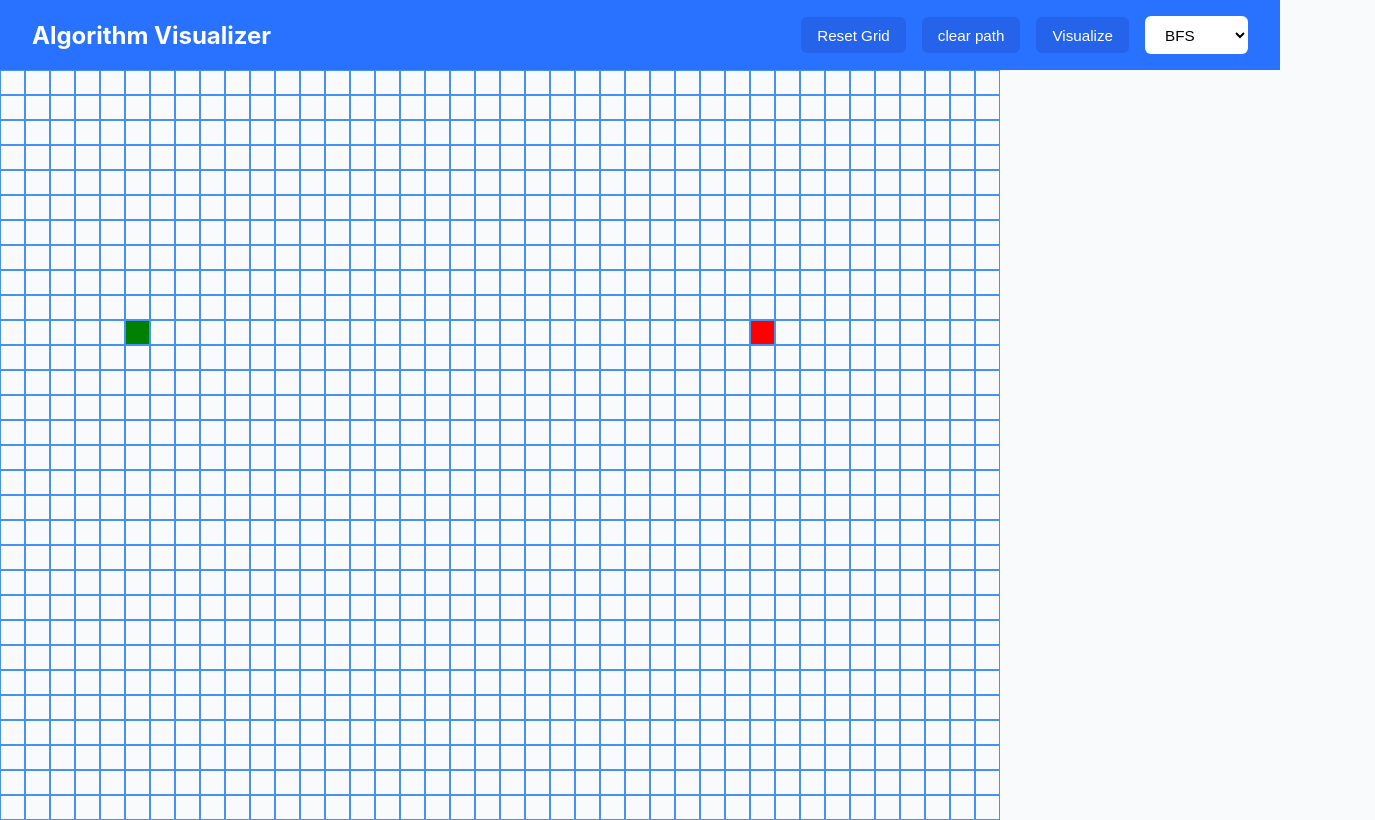
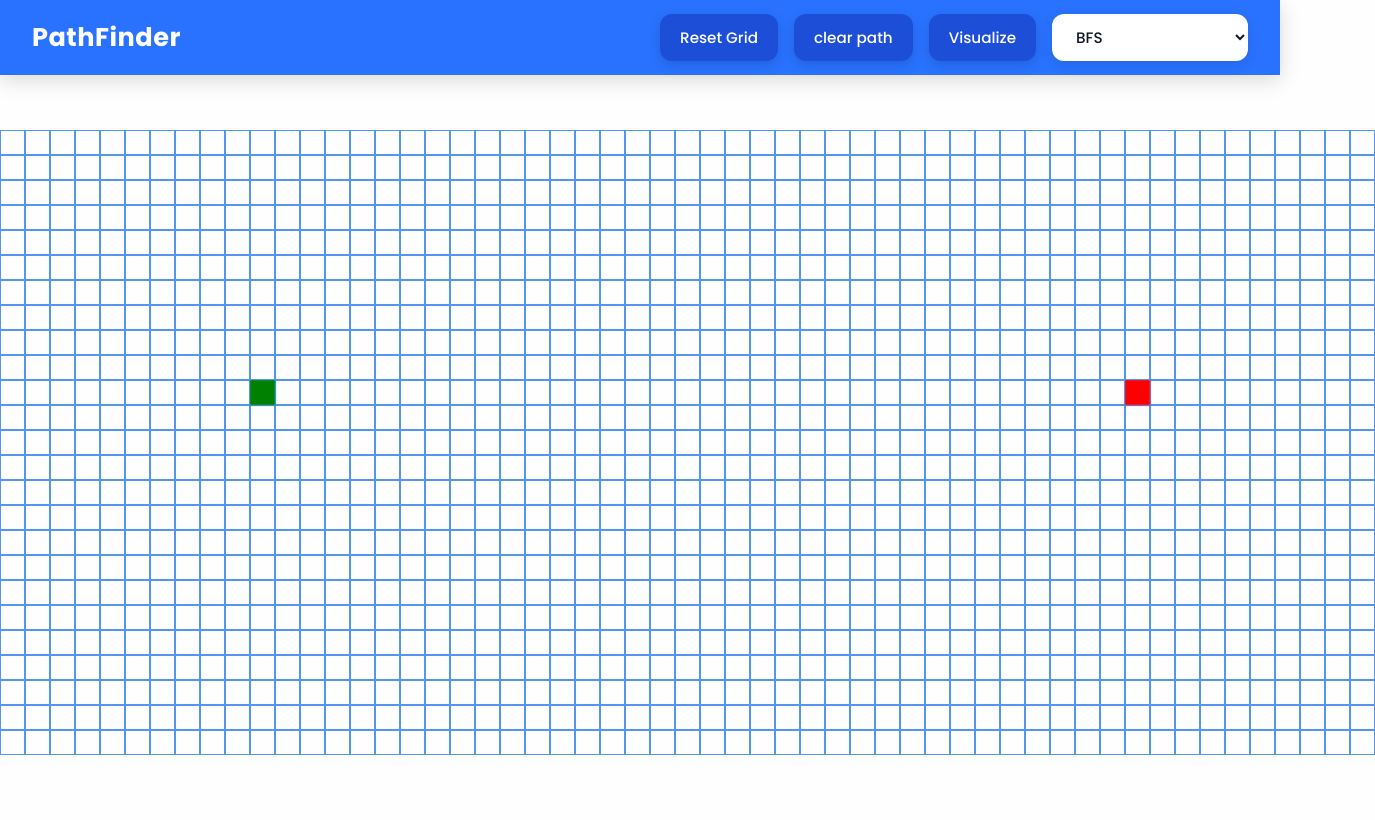
Before and after one commit to KanishkRichhariya107/Path_Finder, a React (Vite) app: page / in a window 1280 px wide. Shown: the whole page, 1375 px wide, since content can reach past the window. Built offline with nearby package versions, Linux system fonts and the light colour scheme.

Commit message:
Animations done, improved navbar css and good font included

```diff
--- a/index.html
+++ b/index.html
@@ -2,6 +2,9 @@
 <html lang="en">
   <head>
     <meta charset="UTF-8" />
+    <link rel="preconnect" href="https://fonts.googleapis.com">
+<link rel="preconnect" href="https://fonts.gstatic.com" crossorigin>
+<link href="https://fonts.googleapis.com/css2?family=Poppins:wght@300;400;500;600;700&display=swap" rel="stylesheet">
     <link rel="icon" type="image/svg+xml" href="/favicon.svg" />
     <meta name="viewport" content="width=device-width, initial-scale=1.0" />
     <title>path-finder</title>
--- /dev/null
+++ b/src/Algorithms/bidirectionalBfs.js
@@ -0,0 +1,105 @@
+function getNeighbours(grid,node){
+
+    const neighbours=[];
+
+    const {row,col}=node;
+
+    if(row>0)
+        neighbours.push(grid[row-1][col]);
+
+    if(row<grid.length-1)
+        neighbours.push(grid[row+1][col]);
+
+    if(col>0)
+        neighbours.push(grid[row][col-1]);
+
+    if(col<grid[0].length-1)
+        neighbours.push(grid[row][col+1]);
+
+    return neighbours;
+}
+
+function buildPath(meetNode){
+
+    const path=[];
+
+    let curr=meetNode;
+
+    while(curr!==null){
+
+        path.unshift(curr);
+
+        curr=curr.PreviousNode;
+    }
+
+    curr=meetNode.EndPreviousNode;
+
+    while(curr!==null){
+
+        path.push(curr);
+
+        curr=curr.EndPreviousNode;
+    }
+
+    return path;
+}
+
+export function bidirectionalBfs(grid,startNode,endNode){
+    const startQueue=[];
+    const endQueue=[];
+    const visitedNodes=[];
+    const startVisited=new Set();
+    const endVisited=new Set();
+    startQueue.push(startNode);
+    endQueue.push(endNode);
+    startVisited.add(startNode);
+    endVisited.add(endNode);
+    while(startQueue.length>0 &&endQueue.length>0){
+        const currentStart=startQueue.shift();
+        visitedNodes.push(currentStart);
+        const startNeighbours=getNeighbours(grid,currentStart);
+
+        for(const neighbour of startNeighbours){
+            if(neighbour.isWall)
+                continue;
+            if(startVisited.has(neighbour))
+                continue;
+            neighbour.PreviousNode=currentStart;
+            startVisited.add(neighbour);
+            startQueue.push(neighbour);
+            if(endVisited.has(neighbour)){
+                visitedNodes.push(neighbour);
+                return{
+                    visitedNodes,
+                    path:
+                    buildPath(neighbour)
+                };
+            }
+        }
+        const currentEnd=endQueue.shift();
+        visitedNodes.push(currentEnd);
+        const endNeighbours=getNeighbours(grid,currentEnd);
+        for(const neighbour of endNeighbours){
+            if(neighbour.isWall)
+                continue;
+            if(endVisited.has(neighbour))
+                continue;
+            neighbour.EndPreviousNode=currentEnd;
+            endVisited.add(neighbour);
+            endQueue.push(neighbour);
+            if(startVisited.has(neighbour)){
+                visitedNodes.push(neighbour);
+                return{
+                    visitedNodes,
+                    path:
+                    buildPath(neighbour)
+                };
+            }
+        }
+    }
+
+    return{
+        visitedNodes,
+        path:[]
+    };
+}
--- /dev/null
+++ b/src/components/Grid/Grid.css
@@ -0,0 +1,13 @@
+.grid-container{
+    display: flex;
+    flex-direction: column;
+    align-items: center;
+    justify-content: center;
+
+    width: fit-content;
+    margin: 55px auto;
+}
+
+.grid-row{
+    display: flex;
+}
--- a/src/components/Grid/Grid.jsx
+++ b/src/components/Grid/Grid.jsx
@@ -5,22 +5,23 @@ import { bfs } from '../../Algorithms/bfs'
 import { dfs } from '../../Algorithms/dfs'
 import { astar } from '../../Algorithms/astar'
 import { dijkstra } from '../../Algorithms/dijkstra'
+import { bidirectionalBfs } from '../../Algorithms/bidirectionalBfs'
 import { useEffect } from 'react'
-
+import "./Grid.css"
 const Grid = ({visualize,setVisualize,Algorithm,reset,setReset,clearPath,setClearPath}) => {
-    const [grid,setGrid]=useState(CreateGrid(30,40))
+    const [grid,setGrid]=useState(CreateGrid(25,55))
     const [mousePressed, setMousePressed] = useState(false);
     const [isDragStart, setIsDragStart] = useState(false);
     const [isDragEnd, setIsDragEnd] = useState(false);
     const [isRemovingWall, setIsRemovingWall] = useState(false);
     const [startPosition, setStartPosition] = useState({
     row: 10,
-    col: 5
+    col: 10
 });
 
 const [endPosition, setEndPosition] = useState({
     row: 10,
-    col: 30
+    col: 45
 });
 useEffect(()=>{
     if(!reset)
@@ -31,16 +32,16 @@ useEffect(()=>{
 
 function resetBoard(){
 
-    setGrid(CreateGrid(30,40));
+    setGrid(CreateGrid(25,55));
 
     setStartPosition({
         row:10,
-        col:5
+        col:10
     });
 
     setEndPosition({
         row:10,
-        col:30
+        col:45
     });
 
     setMousePressed(false);
@@ -67,6 +68,8 @@ useEffect(() => {
             visualizeDijkstra();
         else if(Algorithm=="A*")
             visualizeAstar();
+        else if(Algorithm=="Bi-directional BFS")
+            visualizeBidirectionalBFS();
         setVisualize(false);
 
     }, [visualize]);
@@ -197,7 +200,7 @@ function moveEndNode(row, col) {
             if(i === visitedNodes.length - 1) {
                 animatePath(path);
             }
-            }, 5*i);
+            }, i);
         }
     }
     function animatePath(path){
@@ -222,6 +225,7 @@ function clearpath(){
             newgrid[r][c].distance = Infinity;
             newgrid[r][c].gScore = Infinity;
             newgrid[r][c].fScore = Infinity;
+            newgrid[r][c].EndPreviousNode=null;
         }
     }
     setGrid([...newgrid])
@@ -232,6 +236,17 @@ function visualizeBFS(){
     const startnode=grid[startPosition.row][startPosition.col]
     const EndNode=grid[endPosition.row][endPosition.col]
     const result=bfs(grid,startnode,EndNode)
+    for(const node of result.visitedNodes){
+    node.isVisited = false;
+}
+    animateVisitedNodes(result.path,result.visitedNodes)
+
+    }
+function visualizeBidirectionalBFS(){
+        clearpath()
+    const startnode=grid[startPosition.row][startPosition.col]
+    const EndNode=grid[endPosition.row][endPosition.col]
+    const result=bidirectionalBfs(grid,startnode,EndNode)
     for(const node of result.visitedNodes){
     node.isVisited = false;
 }
@@ -275,11 +290,11 @@ console.log(result.path.length)
     }
 
   return (
-    <div>
+    <div className="grid-container">
       {
         grid.map((row,rowIndex)=>(
 
-        <div key={rowIndex} style={{display:'flex'}}>
+        <div key={rowIndex} className="grid-row">
             {
 
                 row.map((node)=>(
--- a/src/components/Navbar/Navbar.css
+++ b/src/components/Navbar/Navbar.css
@@ -1,7 +1,7 @@
 .navbar {
-  height: 70px;
+  height: 75px;
   width: 100%;
-  background-color: #2972FF;
+  background: #2972FF;
   color: white;
 
   display: flex;
@@ -9,12 +9,16 @@
   align-items: center;
 
   padding: 0 2rem;
+
   box-sizing: border-box;
+
+  box-shadow: 0 5px 20px rgba(0,0,0,.15);
 }
 
 .logo {
-  font-size: 1.5rem;
+  font-size: 1.6rem;
   font-weight: 700;
+  letter-spacing: .5px;
   cursor: pointer;
 }
 
@@ -26,23 +30,65 @@
 
 .nav-controls button,
 .nav-controls select {
-  padding: 0.6rem 1rem;
+
+  padding: 12px 20px;
+
   border: none;
-  border-radius: 6px;
-  font-size: 0.95rem;
+
+  border-radius: 12px;
+
+  font-size: .95rem;
+
+  font-weight: 500;
+
   cursor: pointer;
+
+  transition: all .2s ease;
 }
 
 .nav-controls button {
-  background-color: #2563eb;
+
+  background: #1d4ed8;
+
   color: white;
+
+  box-shadow:
+      0 4px 12px rgba(0,0,0,.15);
 }
 
 .nav-controls button:hover {
-  opacity: 0.9;
+
+  background: #1e40af;
+
+  transform: translateY(-2px);
+
+  box-shadow:
+      0 10px 20px rgba(0,0,0,.2);
+}
+
+.nav-controls button:active {
+
+  transform: scale(.96);
 }
 
 .nav-controls select {
-  background-color: white;
-  color: black;
+
+  background: white;
+
+  color: #111827;
+
+  outline: none;
+
+  font-weight: 500;
+
+  box-shadow:
+      0 4px 12px rgba(0,0,0,.1);
 }
+
+.nav-controls select:hover {
+
+  transform: translateY(-2px);
+
+  box-shadow:
+      0 10px 20px rgba(0,0,0,.15);
+}
--- a/src/components/Navbar/Navbar.jsx
+++ b/src/components/Navbar/Navbar.jsx
@@ -5,7 +5,7 @@ const Navbar = ({setVisualize,setAlgorithm,Algorithm,reset,setReset,clearPath,se
     <div>
       <div className="navbar">
         <div className='logo'>
-            Algorithm Visualizer
+                PathFinder
         </div>
         <div className="nav-controls">
           <button onClick={()=>setReset(true)}>Reset Grid</button>
@@ -18,6 +18,7 @@ const Navbar = ({setVisualize,setAlgorithm,Algorithm,reset,setReset,clearPath,se
                 <option > Dijkstra</option>
                 <option > DFS</option>
                 <option > A*</option>
+                <option > Bi-directional BFS</option>
             </select>
         </div>
       </div>
--- a/src/components/Node/Node.css
+++ b/src/components/Node/Node.css
@@ -2,23 +2,111 @@
   width: 25px;
   height: 25px;
 
-  border: 1px solid #4691f4;
+    border:1px solid #5197f1;
+
+    transition:
+        background-color .2s,
+
+        transform .2s;
+}
+@keyframes wallAnimation{
+
+    0%{
+        transform: scale(.3);
+        background-color:#111;
+    }
+
+    50%{
+        transform: scale(1.3);
+    }
+
+    75%{
+        transform: scale(.9);
+    }
+
+    100%{
+        transform: scale(1);
+        background-color:#222;
+    }
+
+}
+@keyframes visitedAnimation {
+
+    0%{
+        transform: scale(.3);
+        background-color: rgb(0,0,66);
+        border-radius:100%;
+    }
+
+    50%{
+        transform: scale(1.3);
+        background-color: purple;
+    }
+
+    75%{
+        transform: scale(1.1);
+        background-color: #00bfff;
+    }
+
+    100%{
+        transform: scale(1);
+        background-color: #026ef2;
+    }
+}
+@keyframes shortestPath{
+
+    0%{
+        transform: scale(.3);
+    }
+
+    50%{
+        transform: scale(1.5);
+    }
+
+    75%{
+        transform: scale(.8);
+    }
+
+    100%{
+        transform: scale(1);
+        background-color: rgb(249, 132, 7);
+    }
+
+}
+@keyframes pulse{
+
+    0%{
+        transform:scale(1);
+    }
+
+    50%{
+        transform:scale(1.15);
+    }
+
+    100%{
+        transform:scale(1);
+    }
+
+}
+.start{
+    background-color: green;
+    animation: pulse 1.5s infinite;
 }
 
-.start {
-  background-color: green;
-}
-
-.finish {
-  background-color: red;
+.finish{
+    background-color: red;
+    animation: pulse 1.5s infinite;
 }
 .wall{
-    background-color: rgb(35, 34, 34);
+    border: 1px solid rgb(0, 0, 0);
+    background-color: rgb(34, 33, 33);
+    animation: wallAnimation .25s ease-out forwards;
 }
 .visited {
-    background-color: #026ef2;
+
+        animation: visitedAnimation .4s ease-out forwards;
 }
 
 .path {
-    background-color: rgb(249, 132, 7);
+    animation: shortestPath .4s ease forwards;
 }
--- a/src/components/Node/Node.jsx
+++ b/src/components/Node/Node.jsx
@@ -4,12 +4,12 @@ function Node({ node,onMouseDown,
     onMouseEnter,
     onMouseUp }){
     let extraclass="";
-    if(node.isEnd)
+     if(node.isPath)
+        extraclass="path"
+    else if(node.isEnd)
         extraclass="finish"
     else if(node.isStart)
         extraclass="start"
-    else if(node.isPath)
-        extraclass="path"
     else if(node.isVisited)
         extraclass="visited"
     else if(node.isWall)
--- a/src/index.css
+++ b/src/index.css
@@ -1,10 +1,11 @@
-* {
-  margin: 0;
-  padding: 0;
-  box-sizing: border-box;
+*{
+    margin:0;
+    padding:0;
+    box-sizing:border-box;
+    font-family:'Poppins',sans-serif;
 }
 
 body {
   font-family: Inter, Arial, sans-serif;
-  background-color: #f8fafc;
+      background:#fffefe;
 }
--- a/src/utils/CreateGrid.jsx
+++ b/src/utils/CreateGrid.jsx
@@ -2,15 +2,16 @@ export function CreateNode(row,col){
     const node= {
         row,
         col,
-        isStart: row==10&&col==5,
-        isEnd: row==10&&col==30,
+        isStart: row==10&&col==10,
+        isEnd: row==10&&col==45,
         isVisited: false,
         isWall: false,
         PreviousNode: null,
+        EndPreviousNode:null,
         isPath: false,
         distance: Infinity,
-    gScore: Infinity,
-    fScore: Infinity
+        gScore: Infinity,
+        fScore: Infinity
         }
         return node;
 }
```
